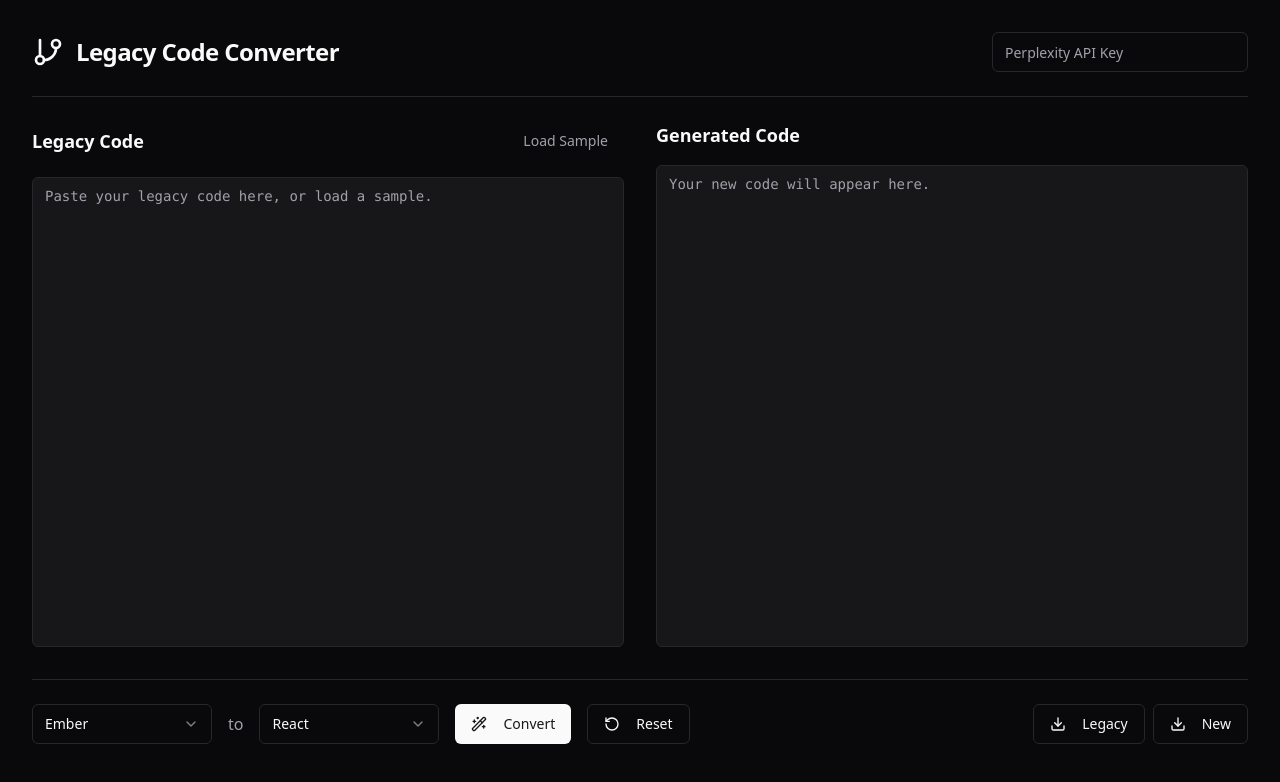
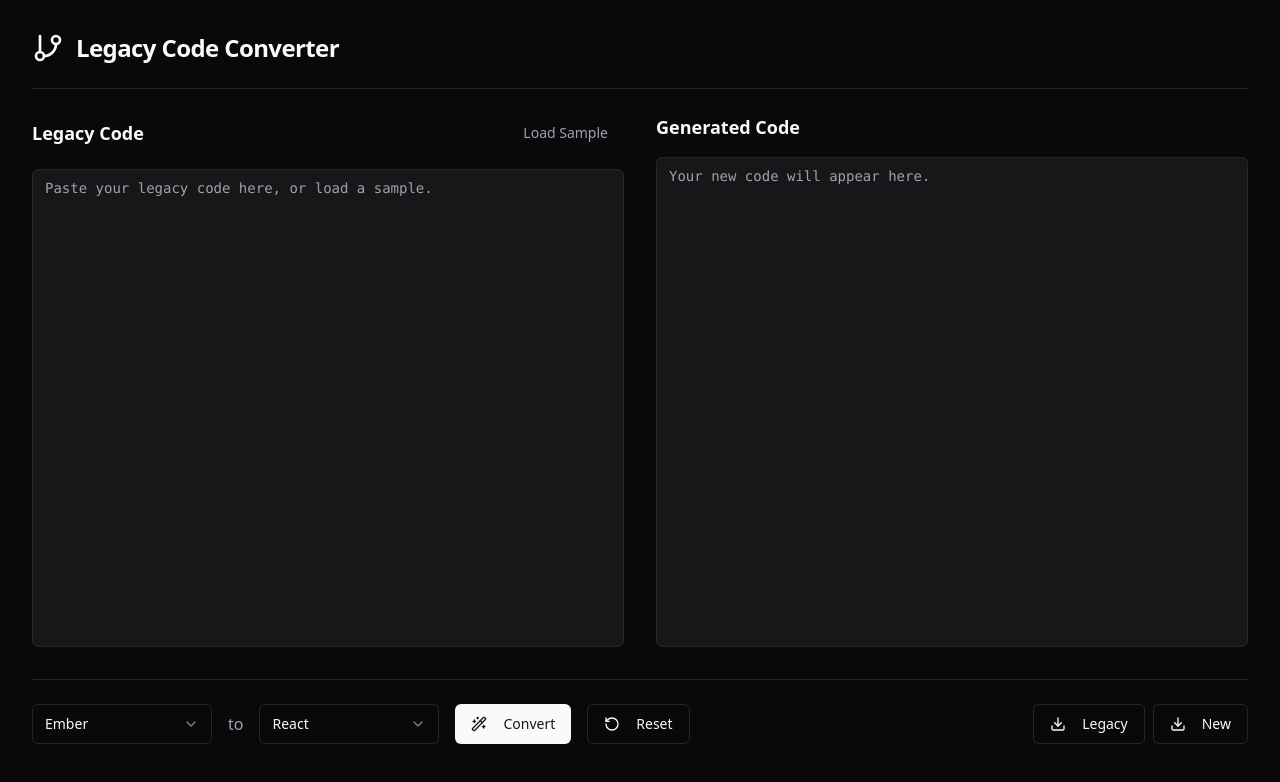
Before and after one commit to helderberto/legacy-to-future-bridge, a React (Vite) app: page / in a window 1280 px wide. Shown: the top 782 px of the page. Built offline with nearby package versions, Linux system fonts and the light colour scheme.

Commit message:
Remove Perplexity API Key field
Removes the Perplexity API Key input field from the UI, as it is no longer needed.

```diff
--- a/src/pages/Index.tsx
+++ b/src/pages/Index.tsx
@@ -43,12 +43,14 @@ export default class CounterComponent extends Component {
 </div>
 `;
 
+// IMPORTANT: Replace this with your actual Perplexity API key.
+const PERPLEXITY_API_KEY = "YOUR_PERPLEXITY_API_KEY_HERE";
+
 const Index = () => {
   const [legacyCode, setLegacyCode] = useState("");
   const [generatedCode, setGeneratedCode] = useState("");
   const [targetStack, setTargetStack] = useState("React");
   const [fromLanguage, setFromLanguage] = useState("Ember");
-  const [apiKey, setApiKey] = useState("");
   const [isLoading, setIsLoading] = useState(false);
 
   const handleConvert = async () => {
@@ -56,8 +58,8 @@ const Index = () => {
       toast.error("Please paste your legacy code first.");
       return;
     }
-    if (!apiKey) {
-      toast.error("Please enter your Perplexity API key.");
+    if (PERPLEXITY_API_KEY === "YOUR_PERPLEXITY_API_KEY_HERE") {
+      toast.error("Please set your Perplexity API key in the code.");
       return;
     }
 
@@ -69,7 +71,7 @@ const Index = () => {
         code: legacyCode,
         fromLanguage,
         toLanguage: targetStack,
-        apiKey,
+        apiKey: PERPLEXITY_API_KEY,
       });
       setGeneratedCode(result);
       toast.success("Conversion successful!");
@@ -94,15 +96,6 @@ const Index = () => {
         <div className="flex items-center gap-3 mb-4 sm:mb-0">
           <GitBranch className="h-8 w-8 text-primary" />
           <h1 className="text-2xl font-bold tracking-tight">Legacy Code Converter</h1>
-        </div>
-        <div className="flex items-center gap-2 w-full sm:w-auto">
-          <Input
-            type="password"
-            placeholder="Perplexity API Key"
-            value={apiKey}
-            onChange={(e) => setApiKey(e.target.value)}
-            className="w-full sm:w-64"
-          />
         </div>
       </header>
 
```
